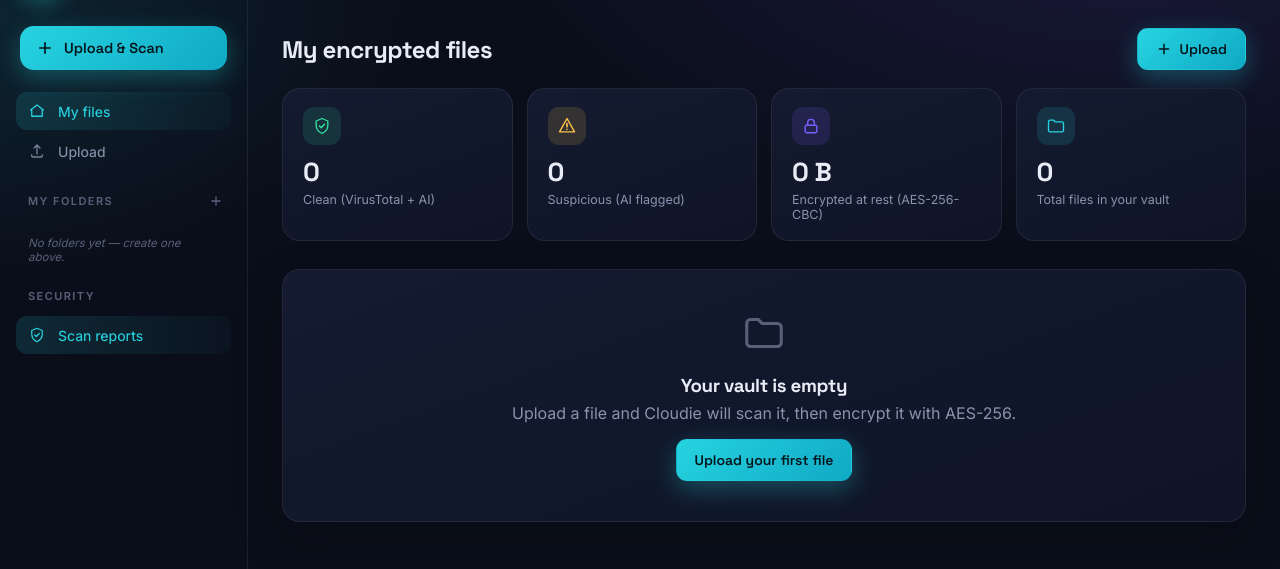
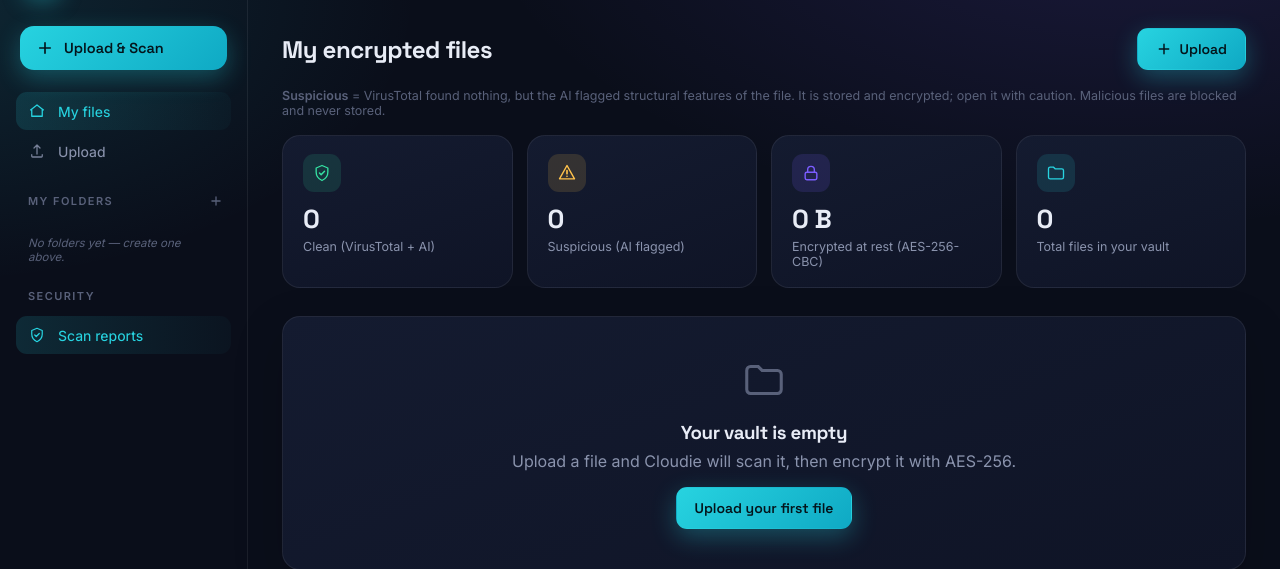
Before and after one commit to aqeeflew/cloudie, a PHP site: page /scan/dashboard.php in a window 1280 px wide. Shown: the part 66-635 px from the top of the page. Run offline with PHP 8.4, Linux system fonts and the light colour scheme; the visitor is signed in with stand-in values (Sample User, id 1); data that the repository does not hold is empty; some libraries are stand-ins or nearby versions.

Commit message:
U-18: explain 'Suspicious' on dashboard (legend + tooltip)

```diff
--- a/dashboard.php
+++ b/dashboard.php
@@ -91,6 +91,8 @@ function row_verdict(array $row): string {
   </a>
 </div>
 
+<p class="small mb-3"><strong>Suspicious</strong> = VirusTotal found nothing, but the AI flagged structural features of the file. It is stored and encrypted; open it with caution. Malicious files are blocked and never stored.</p>
+
 <!-- summary cards -->
 <div class="summary">
   <div class="scard">
@@ -154,7 +156,7 @@ function row_verdict(array $row): string {
         <td class="fcol" data-label="Size"><?= e(fmt_size((int)$row['file_size'])) ?></td>
         <td data-label="Verdict">
           <?php if ($rv === 'suspicious'): ?>
-            <span class="verdict v-susp">
+            <span class="verdict v-susp" title="VirusTotal found nothing, but the AI flagged structural features. Stored; open with caution.">
               <svg viewBox="0 0 24 24" fill="none"><path d="M12 3l9 16H3z" stroke="currentColor" stroke-width="1.8" stroke-linejoin="round"/><path d="M12 9v4m0 3h.01" stroke="currentColor" stroke-width="2" stroke-linecap="round"/></svg>Suspicious
             </span>
           <?php else: ?>
--- a/folder.php
+++ b/folder.php
@@ -208,7 +208,7 @@ $fcolor = $colorVar[$folder['color']] ?? 'var(--cyan)';
         <td class="fcol" data-label="Size"><?= fmt_size((int)$row['file_size']) ?></td>
         <td data-label="Verdict">
           <?php if ($rv==='suspicious'): ?>
-            <span class="verdict v-susp"><svg viewBox="0 0 24 24" fill="none"><path d="M12 3l9 16H3z" stroke="currentColor" stroke-width="1.8" stroke-linejoin="round"/><path d="M12 9v4m0 3h.01" stroke="currentColor" stroke-width="2" stroke-linecap="round"/></svg>Suspicious</span>
+            <span class="verdict v-susp" title="VirusTotal found nothing, but the AI flagged structural features. Stored; open with caution."><svg viewBox="0 0 24 24" fill="none"><path d="M12 3l9 16H3z" stroke="currentColor" stroke-width="1.8" stroke-linejoin="round"/><path d="M12 9v4m0 3h.01" stroke="currentColor" stroke-width="2" stroke-linecap="round"/></svg>Suspicious</span>
           <?php else: ?>
             <span class="verdict v-clean"><svg viewBox="0 0 24 24" fill="none"><path d="M5 13l4 4L19 7" stroke="currentColor" stroke-width="2.4" stroke-linecap="round" stroke-linejoin="round"/></svg>Clean</span>
           <?php endif; ?>
```
